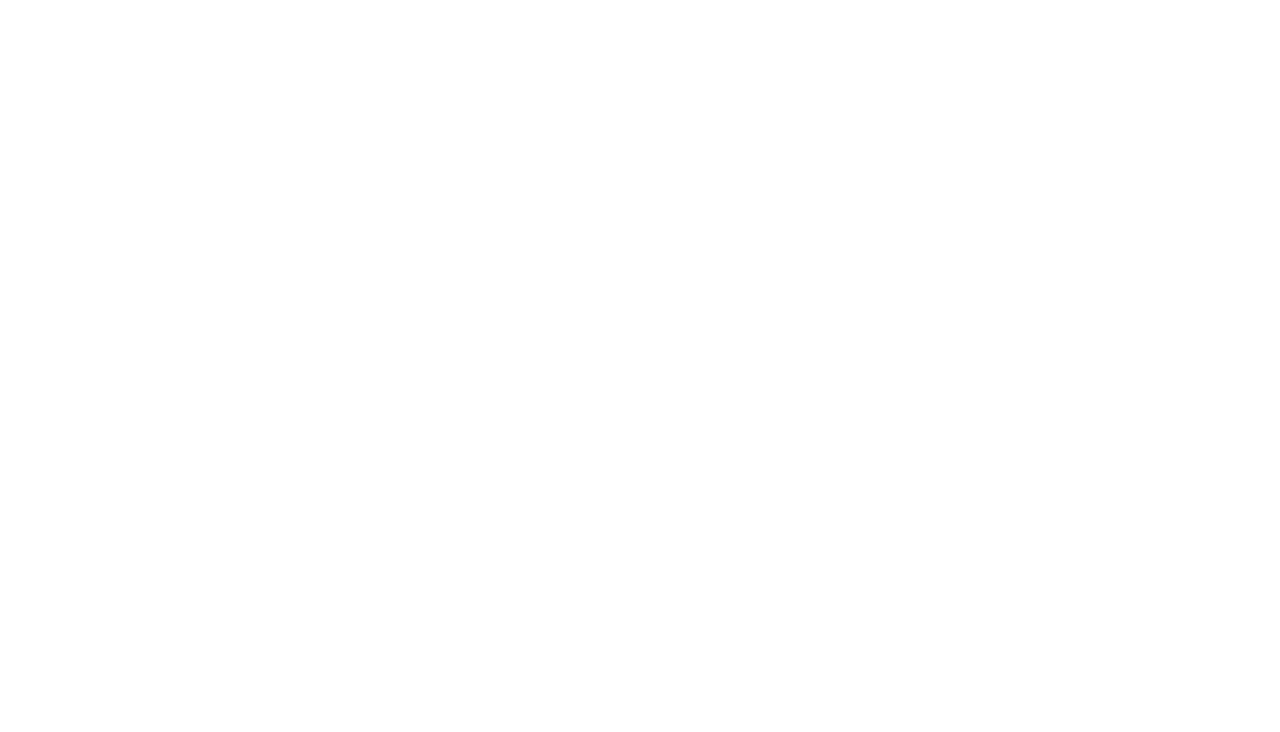
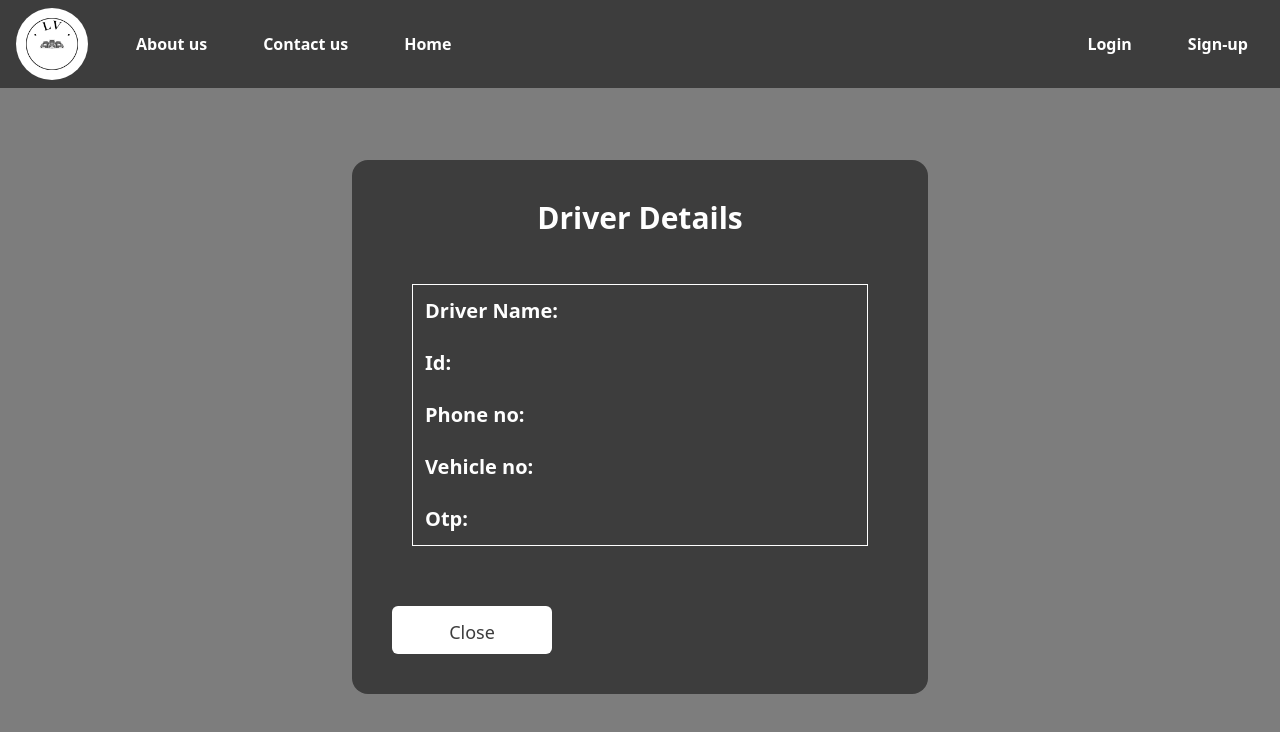
Before and after one commit to DeepakSekar003/Load_Vehicles, a React (Vite) app in the folder Load_Vehicles/: page /RideAccepted in a window 1280 px wide. Before the commit this address had no page. Shown: the top 732 px of the page. Built offline with nearby package versions, Linux system fonts and the light colour scheme.

Commit message:
Worked on page where user can see the Driver details.

```diff
--- a/Load_Vehicles/src/App.jsx
+++ b/Load_Vehicles/src/App.jsx
@@ -10,6 +10,8 @@
 import PersonalSec from "./pages/PersonalSec.jsx";
 import BusinessSec from "./pages/BusinessSec.jsx";
 import Driverfnc from "./pages/DriverPage.jsx";
+import RideAccepted from "./pages/RideAccepted.jsx";
+
 
 
 
@@ -31,6 +33,7 @@
           <Route exact path="/BusinessSec" element={<BusinessSec/>} />
           <Route exact path="/PersonalSec" element={<PersonalSec/>}/>
           <Route exact path="/Driverfnc" element={<Driverfnc/>}/>
+          <Route exact path="/RideAccepted" element={<RideAccepted/>}/>
         </Routes>
       </Router>
     </>
--- a/Load_Vehicles/src/pages/PersonalSec.jsx
+++ b/Load_Vehicles/src/pages/PersonalSec.jsx
@@ -28,7 +28,7 @@
                         </select>
                     <div className='mb-8'>
                      <div className=" border w-55 p-4 border-white bg-white rounded-md text-gray-500  px-3">
-      <input type="date" className="focus:outline-none" min={today} onChange={() => {}}/>
+      <input type="date" className="focus:outline-none" min={today}/>
  </div>
                     </div>
                     <button className='bg-white text-[#3d3d3d] text-lg w-40 mb-5  h-12 p-3 text-center rounded-md hover:font-bold cursor-pointer'>Book Ride</button>
--- /dev/null
+++ b/Load_Vehicles/src/pages/RideAccepted.jsx
@@ -0,0 +1,33 @@
+import Navbar from "../components/Navbar"
+
+
+const RideAccepted = () => {
+  return (
+    <>
+    <Navbar/>
+    <div className="min-h-screen bg-[#7d7d7d]">
+    <div className="flex flex-col justify-center items-center">
+
+<div className="mt-40 p-10 bg-[#3d3d3d] w-xl flex justify-center flex-col  rounded-2xl ">
+<h1 className="font-bold text-3xl text-white text-center">Driver Details</h1>
+<div className="mt-12  text-white text-xl  flex flex-col m-5 font-bold border">
+<h3 className="m-3">Driver Name:</h3>
+<h3 className="m-3">Id:</h3>
+<h3 className="m-3">Phone no:</h3>
+<h3 className="m-3">Vehicle no:</h3>
+<h3 className="m-3">Otp:</h3>
+ </div>
+<button className='bg-white text-[#3d3d3d] text-lg w-40 mt-10 h-12 p-3 text-center rounded-md hover:font-bold cursor-pointer'>
+Close</button>
+</div>
+
+    </div>
+
+
+    </div>
+
+    </>
+  )
+}
+
+export default RideAccepted
```
Also changed, not shown: Load_Vehicles/src/pages/CustomerPage.jsx (+18 -0 lines).
